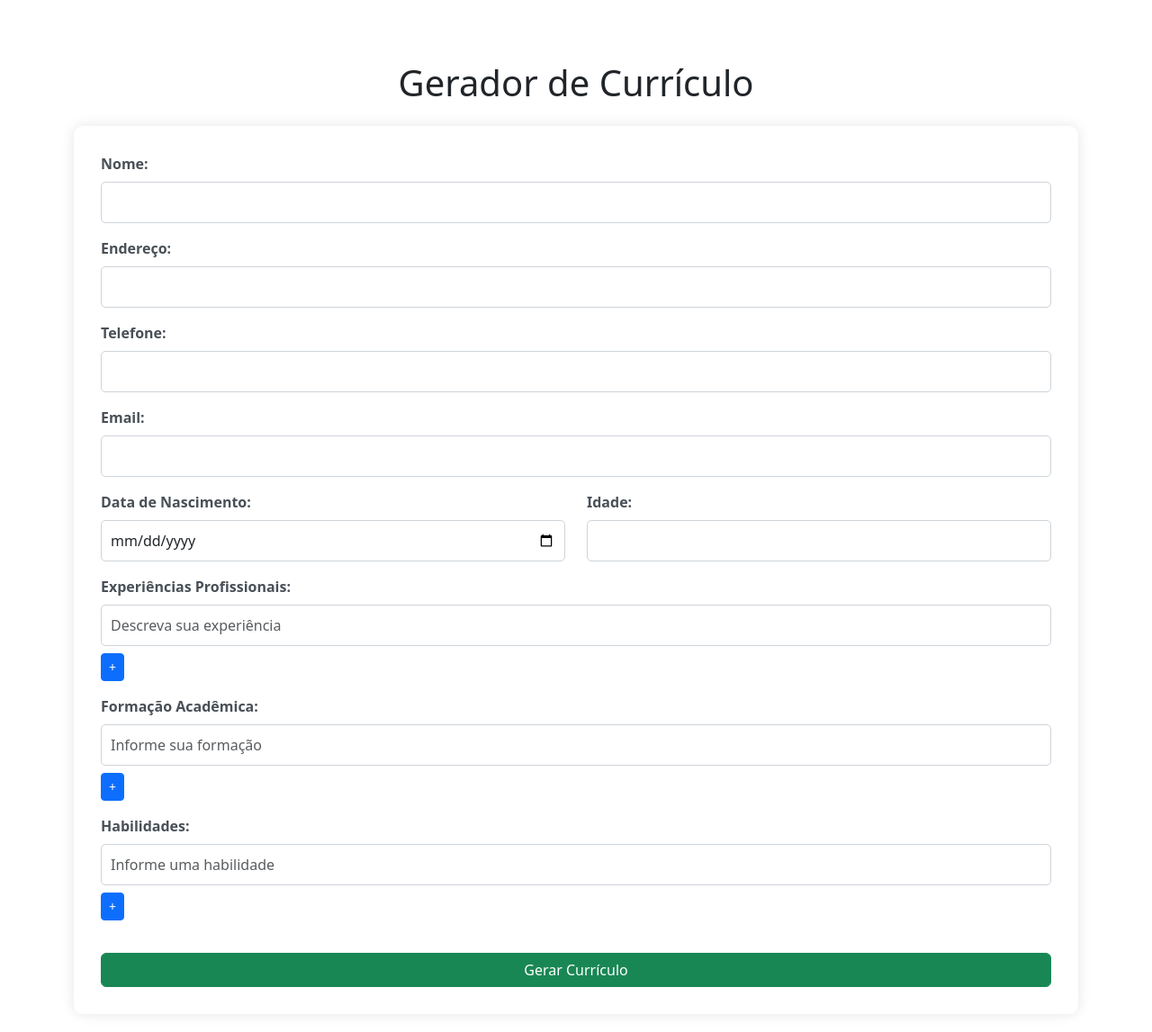
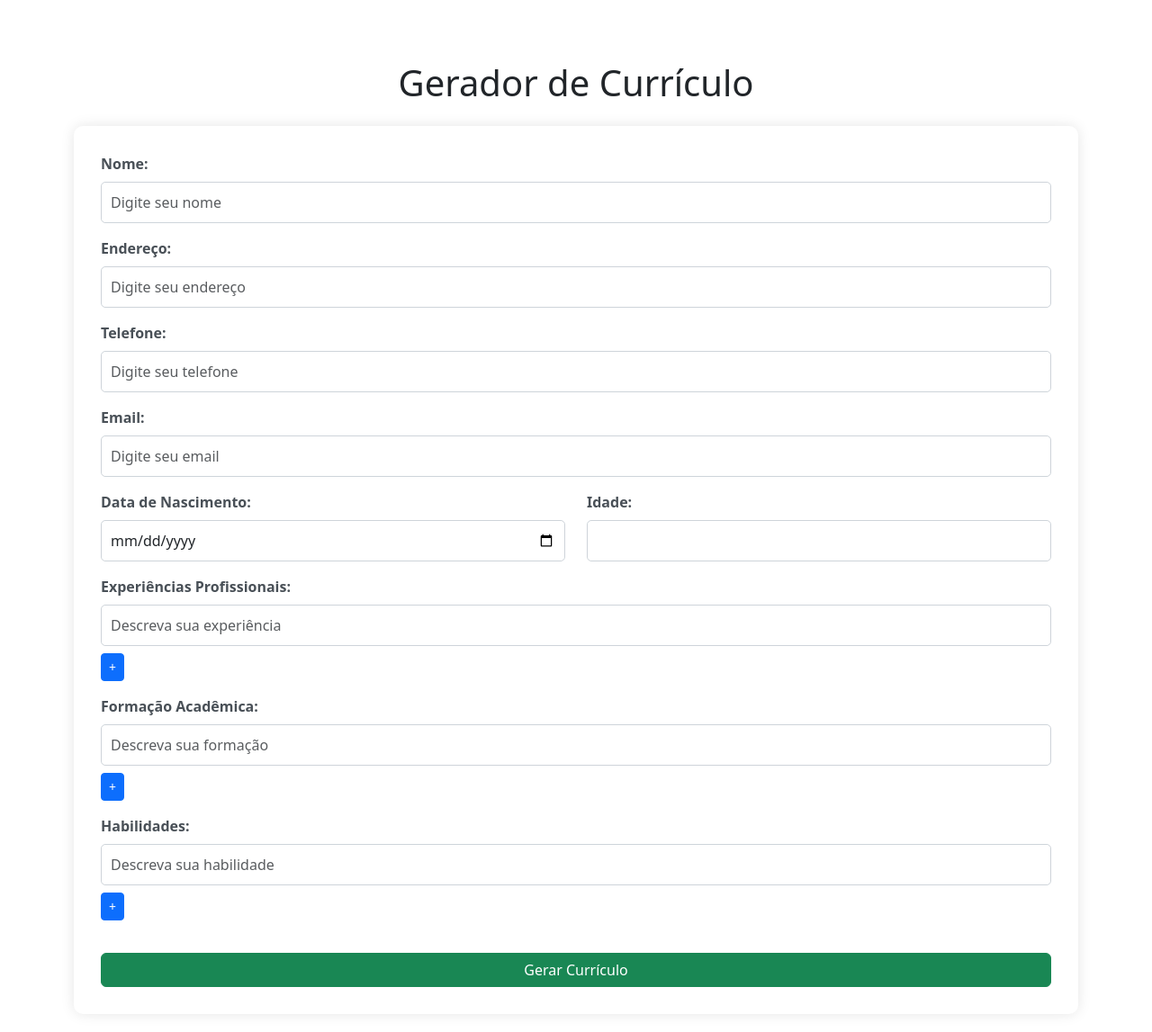
Before and after one commit to Gracielak/gerador-curriculo, a PHP site: page / in a window 1280 px wide. Shown: the whole page at 90% size. Run offline with PHP 8.4, Linux system fonts and the light colour scheme.

Commit message:
Ajuste de Bugs e melhorias

```diff
--- a/gerar_curriculo.php
+++ b/gerar_curriculo.php
@@ -28,7 +28,7 @@
 <body class="container mt-5">
     <h1 class="mb-4">Currículo de <?php echo htmlspecialchars($nome); ?></h1>
 
-    <p><strong>Data de Nascimento:</strong> <?php echo htmlspecialchars($data_nascimento); ?></p>
+    <p><strong>Data de Nascimento:</strong> <?php echo htmlspecialchars(date('d/m/Y', strtotime($data_nascimento))); ?></p>
     <p><strong>Idade:</strong> <?php echo htmlspecialchars($idade); ?> anos</p>
     <p><strong>Email:</strong> <?php echo htmlspecialchars($email); ?></p>
     <p><strong>Telefone:</strong> <?php echo htmlspecialchars($telefone); ?></p>
--- a/index.php
+++ b/index.php
@@ -14,22 +14,22 @@
         <form action="gerar_curriculo.php" method="post" class="needs-validation" novalidate>
             <div class="mb-3">
                 <label for="nome" class="form-label">Nome:</label>
-                <input type="text" name="nome" id="nome" class="form-control" required>
+                <input type="text" name="nome" id="nome" class="form-control" placeholder="Digite seu nome" required>
             </div>
 
             <div class="mb-3">
                 <label for="endereco" class="form-label">Endereço:</label>
-                <input type="text" name="endereco" id="endereco" class="form-control" required>
+                <input type="text" name="endereco" id="endereco" class="form-control" placeholder="Digite seu endereço" required>
             </div>
 
             <div class="mb-3">
                 <label for="telefone" class="form-label">Telefone:</label>
-                <input type="text" name="telefone" id="telefone" class="form-control" required>
+                <input type="text" name="telefone" id="telefone" class="form-control" placeholder="Digite seu telefone" required>
             </div>
 
             <div class="mb-3">
                 <label for="email" class="form-label">Email:</label>
-                <input type="email" name="email" id="email" class="form-control" required>
+                <input type="email" name="email" id="email" class="form-control" placeholder="Digite seu email" required>
             </div>
 
             <div class="mb-3 row">
@@ -54,7 +54,7 @@
             <div class="mb-3">
                 <label class="form-label">Formação Acadêmica:</label>
                 <div id="formacoes">
-                    <input type="text" name="formacoes[]" class="form-control mb-2" placeholder="Informe sua formação">
+                    <input type="text" name="formacoes[]" class="form-control mb-2" placeholder="Descreva sua formação">
                 </div>
                 <button type="button" id="addFormacao" class="btn btn-sm btn-primary">+</button>
             </div>
@@ -62,7 +62,7 @@
             <div class="mb-3">
                 <label class="form-label">Habilidades:</label>
                 <div id="habilidades">
-                    <input type="text" name="habilidades[]" class="form-control mb-2" placeholder="Informe uma habilidade">
+                    <input type="text" name="habilidades[]" class="form-control mb-2" placeholder="Descreva sua habilidade">
                 </div>
                 <button type="button" id="addHabilidade" class="btn btn-sm btn-primary">+</button>
             </div>
@@ -96,11 +96,11 @@
         });
 
         $('#addFormacao').click(function() {
-            $('#formacoes').append('<input type="text" name="formacoes[]" class="form-control mb-2" placeholder="Informe sua formação">');
+            $('#formacoes').append('<input type="text" name="formacoes[]" class="form-control mb-2" placeholder="Descreva sua formação">');
         });
 
         $('#addHabilidade').click(function() {
-            $('#habilidades').append('<input type="text" name="habilidades[]" class="form-control mb-2" placeholder="Informe uma habilidade">');
+            $('#habilidades').append('<input type="text" name="habilidades[]" class="form-control mb-2" placeholder="Descreva sua habilidade">');
         });
 
         // Cálculo de idade
--- a/js/script.js
+++ b/js/script.js
@@ -1,8 +1,5 @@
 $(document).ready(function(){
-    // Adiciona campos de experiências dinamicamente
-    $("#addExperiencia").click(function(){
-        $("#experiencias").append('<input type="text" name="experiencias[]" placeholder="Descreva sua experiência"><br><br>');
-    });
+
 
     // Calcula a idade automaticamente
     $("#data_nascimento").on("change", function(){
```
